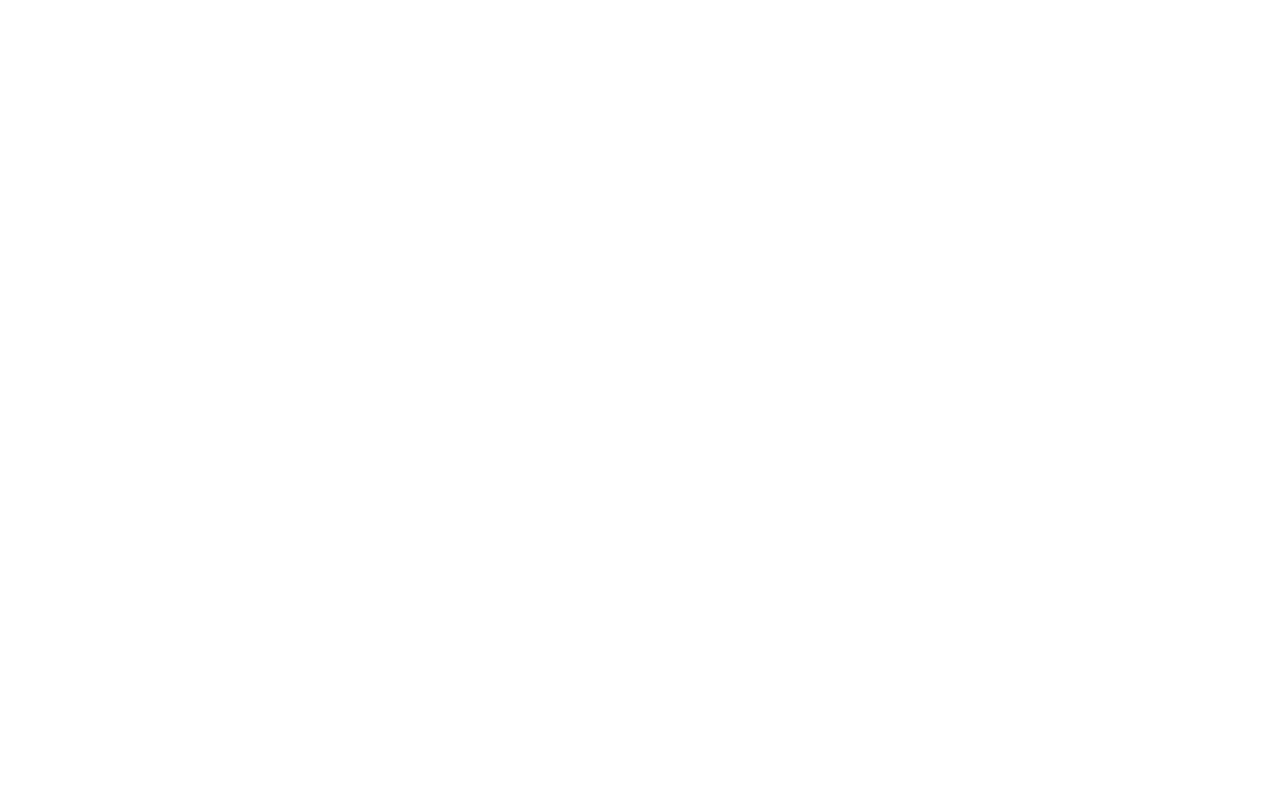
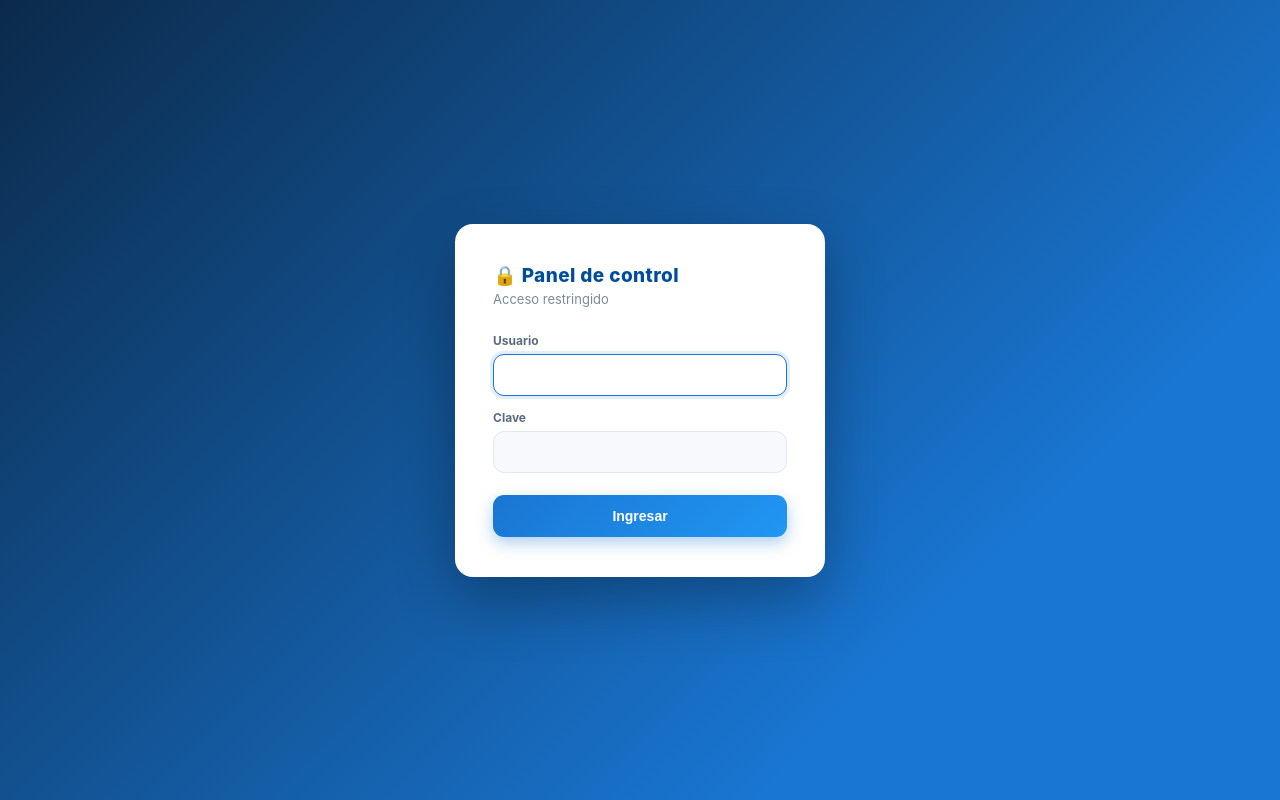
Before and after one commit to 30Mercantik/Tu-TDC-ahora, a PHP site: page /login.php in a window 1280 px wide. Before the commit the page is empty. Run offline with PHP 8.4, Linux system fonts and the light colour scheme.

Commit message:
Update login.php

```diff
--- a/login.php
+++ b/login.php
@@ -36,3 +36,41 @@ if ($_SERVER['REQUEST_METHOD'] === 'POST') {
         log_accion('login_fallido', $u . ' @ ' . $ip);
     }
 }
+?>
+<!DOCTYPE html>
+<html lang="es">
+<head>
+<meta charset="utf-8">
+<meta name="viewport" content="width=device-width, initial-scale=1">
+<title>Acceso · <?= htmlspecialchars(json_read(F_CONFIG)['panel_nombre'] ?? 'Panel') ?></title>
+<link rel="stylesheet" href="https://fonts.googleapis.com/icon?family=Material+Icons|Material+Icons+Outlined">
+<style>
+  *{box-sizing:border-box}
+  body{margin:0;min-height:100vh;display:flex;align-items:center;justify-content:center;
+    font-family:-apple-system,BlinkMacSystemFont,"Segoe UI",Roboto,sans-serif;
+    background:linear-gradient(135deg,#0b2a4a,#1976d2 75%);}
+  .card{background:#fff;border-radius:18px;box-shadow:0 24px 60px rgba(0,0,0,.3);padding:40px 38px;width:370px;max-width:92vw}
+  .logo{font-size:19px;font-weight:800;color:#004e9b;letter-spacing:.4px;margin-bottom:4px}
+  .sub{color:#7b8a9b;font-size:13px;margin-bottom:26px}
+  label{display:block;font-size:12px;font-weight:700;color:#5b6b7f;margin:14px 0 6px}
+  input{width:100%;border:1px solid #e3e9f0;border-radius:11px;padding:12px 14px;font-size:14px;color:#1f466d;background:#f7f9fc}
+  input:focus{outline:none;border-color:#1976d2;box-shadow:0 0 0 3px rgba(25,118,210,.13);background:#fff}
+  button{width:100%;margin-top:22px;border:0;border-radius:11px;padding:13px;font-size:14px;font-weight:800;color:#fff;
+    background:linear-gradient(135deg,#1976d2,#2196f3);cursor:pointer;box-shadow:0 6px 16px rgba(25,118,210,.35)}
+  button:hover{filter:brightness(1.06)}
+  .err{background:#fdeceb;color:#c0392b;border:1px solid #f6c9c4;border-radius:10px;padding:10px 13px;font-size:13px;margin-top:16px}
+</style>
+</head>
+<body>
+  <form class="card" method="post">
+    <div class="logo">🔒 Panel de control</div>
+    <div class="sub">Acceso restringido</div>
+    <label>Usuario</label>
+    <input name="user" autocomplete="username" required autofocus>
+    <label>Clave</label>
+    <input name="pass" type="password" autocomplete="current-password" required>
+    <button type="submit">Ingresar</button>
+    <?php if ($err): ?><div class="err"><?= htmlspecialchars($err) ?></div><?php endif; ?>
+  </form>
+</body>
+</html>
```
